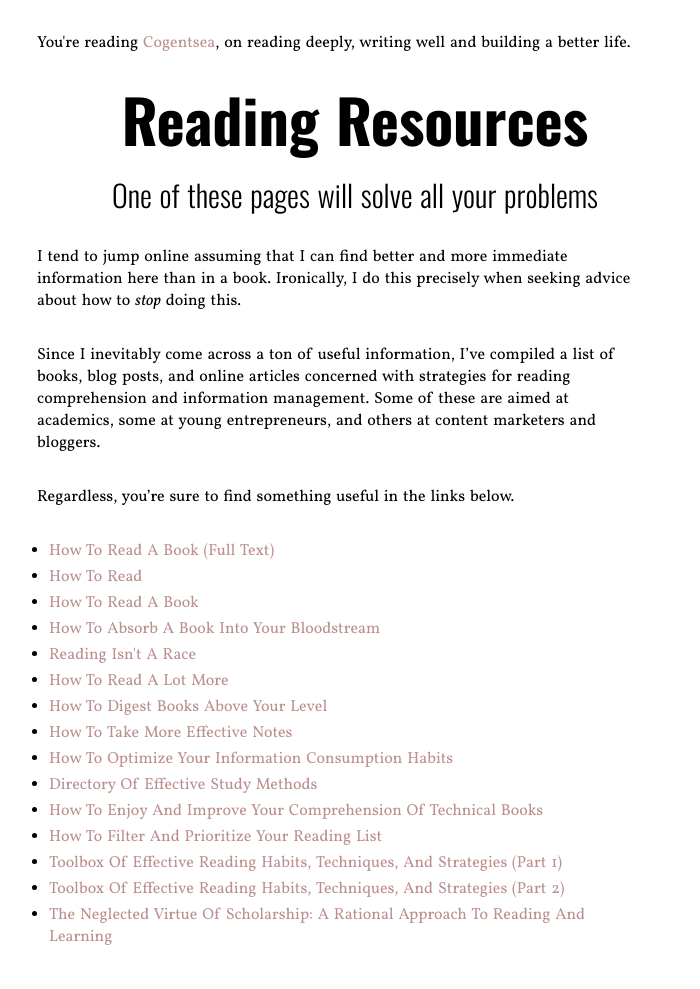
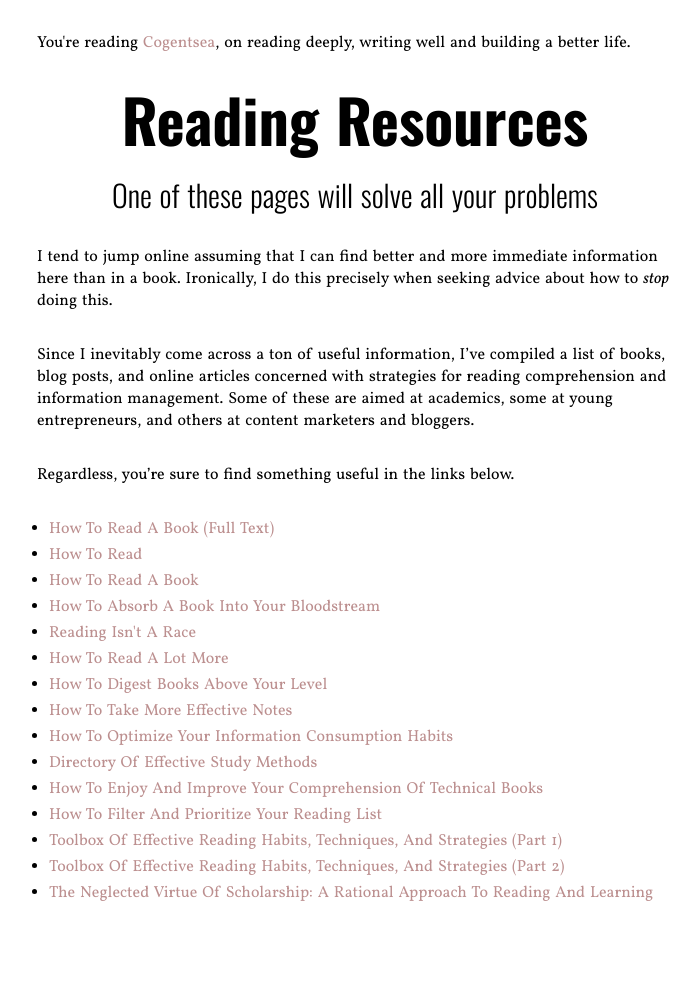
Before and after one commit to jacksoncusick/cogentsea, a Jekyll site: the page built from _posts/2014-09-24-reading-resources.html, in a window 1280 px wide. Shown: the whole page, without its empty margins (285-985 px from the left). Built offline with Jekyll 4.4.1, drawn with Linux system fonts in a browser that asks for light colours; after the commit the page ends 945 px from its top, so only the background shows below that.

Commit message:
Update og_main.css

```diff
--- a/stylesheets/og_main.css
+++ b/stylesheets/og_main.css
@@ -64,7 +64,7 @@ h3 {
 }
 
 p, ul, ol {
-	max-width: 600px;
+	max-width: 700px;
 	font-family: 'Vollkorn', serif;
 	font-size: 16px;
 	margin: 1.556em 0;
```
